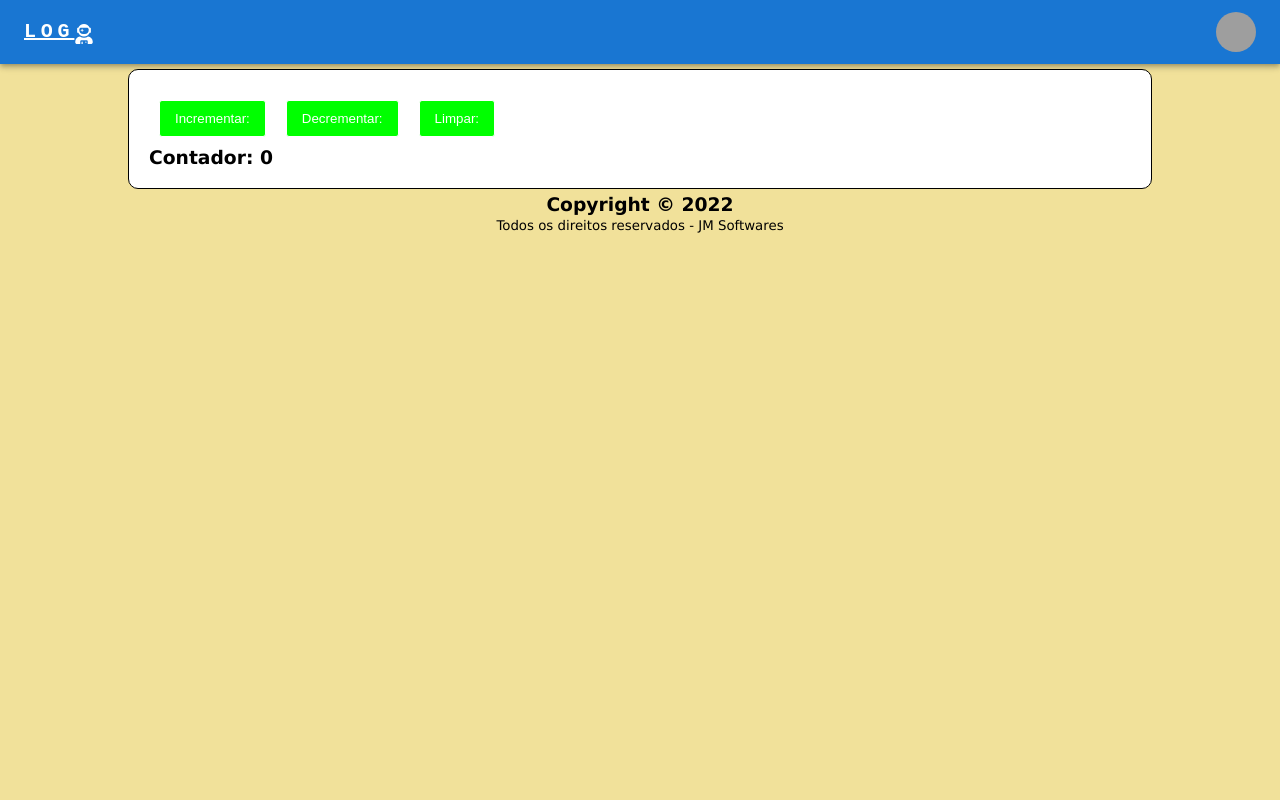
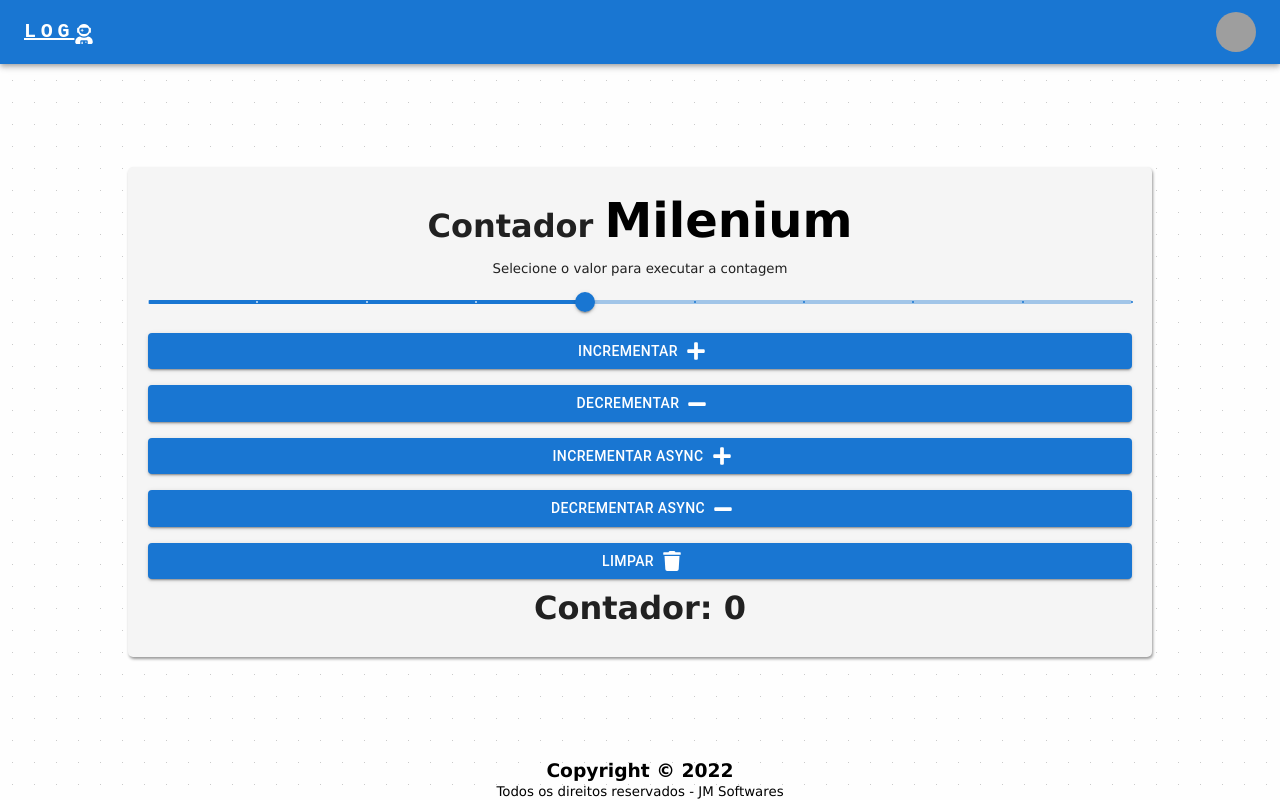
Before and after one commit to jrmsjorgesilva/Curso-react-Joao-Ribeiro, a React (Create React App) app: page /contador in a window 1280 px wide. Built offline with nearby package versions, Linux system fonts and the light colour scheme; grey boxes are pictures that could not be loaded.

Commit message:
adição de componente BankAccount

```diff
--- a/src/App.js
+++ b/src/App.js
@@ -12,6 +12,7 @@ import NavBar from './componentes/NavBar'
 import SocialWidget from './componentes/SocialWidget'
 import Feira from './componentes/Feira'
 import Fixit from './componentes/Fixit'
+import BankAccount from './componentes/BankAccount'
 import Footer from './componentes/Footer'
 // IMPORTS REDUX
 import { Provider } from 'react-redux'
@@ -79,6 +80,11 @@ const App = () => {
             >
             </Route>
             <Route
+              path='/bankaccount'
+              element={<BankAccount />}
+            >
+            </Route>
+            <Route
               path='*'
               element={<Page404 />}
             >
--- /dev/null
+++ b/src/componentes/BankAccount.js
@@ -0,0 +1,59 @@
+import React, { useState } from 'react';
+import { useSelector, useDispatch } from 'react-redux';
+import { TextField, Button, Stack } from '@mui/material'
+import { FaCreditCard, FaMoneyCheck } from 'react-icons/fa'
+import { depositAction, withdrawAction } from './Redux/Actions/BankAccountActions';
+
+const BankAccount = () => {
+
+    const account = useSelector(state => state.BankAccountReducer.account);
+
+    console.log(account, account.saldo);
+
+    const dispatch = useDispatch();
+
+    const [value, setValue] = useState(() => 0);
+
+    return(
+        <section className='app__container center'>
+            <h1 className='app__title'>BNK</h1>
+            <p>
+                <small className='m-3'>O banco digital que veio para mudar tudo</small>
+            </p>
+            <Stack direction='row' width='100%' spacing={2} margin={4}>
+                <TextField
+                    type='number'
+                    id='outlined-basic'
+                    placeholder='Valor'
+                    className='app__input'
+                    onChange={(e) => setValue(e.target.value)}
+                />
+                <Button
+                    variant='contained'
+                    startIcon={<FaCreditCard />}
+                    onClick={() => dispatch(depositAction(value))}
+                >
+                    Depositar
+                </Button>
+                <Button
+                    variant='contained'
+                    startIcon={<FaMoneyCheck />}
+                    onClick={() => dispatch(withdrawAction(value))}
+                >
+                    Sacar
+                </Button>
+                <TextField
+                    id="filled-read-only-input"
+                    label="Saldo em Conta"
+                    value={account.saldo}
+                    InputProps={{
+                        readOnly: true,
+                    }}
+                    variant="filled"
+                />
+            </Stack>
+        </section>
+    )
+}
+
+export default BankAccount;
--- a/src/componentes/Contador.js
+++ b/src/componentes/Contador.js
@@ -1,41 +1,105 @@
-import { connect, useSelector, useDispatch } from 'react-redux'
+import React, { useState } from 'react'
+import { useSelector, useDispatch } from 'react-redux'
 import { incrementAction, decrementAction, cleanAction } from './Redux/Actions/CounterActions'
+import { Button, Stack, Slider } from '@mui/material'
+import { FaPlus, FaMinus, FaTrash } from 'react-icons/fa'
 
 const Contador = () => {
 
+  const [sliderCount, setSliderCount] = useState(() =>  5);
+
   const count = useSelector(state => state.ContadorReducer.count);
-
-  console.log("CONTADOR:", count)
 
   const dispatch = useDispatch();
 
   const incrementaValor = () => {
-    dispatch(incrementAction());
+    dispatch(incrementAction(sliderCount));
   }
 
   const decrementaValor = () => {
-    dispatch(decrementAction());
+    dispatch(decrementAction(sliderCount));
   }
 
   const limpaValor = () => {
     dispatch(cleanAction());
   }
 
+  // set slider value text
+  const sliderValue = (e) => {
+    setSliderCount(e.target.value);
+  }
+
+  const incrementAsync = () => {
+    setTimeout(() => {
+      console.log("entrou no setTimeOut");
+      dispatch(incrementAction(sliderCount));
+    }, Math.floor(Math.random() * 4800));
+  }
+
+  const decrementAsync = () => {
+    setTimeout(() => {
+      dispatch(decrementAction(sliderCount));
+    }, Math.floor(Math.random() * 3300));
+  }
+
   return(
-    <div className='app__container'>
-    <button className='app__btn' onClick={() => incrementaValor()}>Incrementar: </button>
-    <button className='app__btn' onClick={() => decrementaValor()}>Decrementar: </button>
-    <button className='app__btn' onClick={() => limpaValor()}>Limpar: </button>
-    <h3>Contador: {count}</h3>
+    <div className='app__container center'>
+      <h1 className='m-2'>Contador <span className='app__title'>Milenium</span></h1>
+      <p className='m-3'>
+        <small>Selecione o valor para executar a contagem</small>
+      </p>
+       <Stack direction="column" spacing={2}>
+        <Slider
+            aria-label="Temperature"
+            defaultValue={5}
+            valueLabelDisplay="auto"
+            step={1}
+            marks
+            min={1}
+            max={10}
+            onChange={(e) => sliderValue(e)}
+          />
+        <Button
+          variant="contained"
+          endIcon={<FaPlus />}
+          onClick={() => incrementaValor()}
+        >
+          Incrementar
+        </Button>
+        <Button
+          variant="contained"
+          endIcon={<FaMinus />}
+          onClick={() => decrementaValor()}
+        >
+          Decrementar
+        </Button>
+        <Button
+          variant="contained"
+          endIcon={<FaPlus />}
+          onClick={() => incrementAsync()}
+        >
+          Incrementar Async
+        </Button>
+        <Button
+          variant="contained"
+          endIcon={<FaMinus />}
+          onClick={() => decrementAsync()}
+        >
+          Decrementar Async
+        </Button>
+        <Button
+          variant="contained"
+          endIcon={<FaTrash />}
+          onClick={() => limpaValor()}
+        >
+          Limpar
+        </Button>
+       </Stack>
+
+      <h1 className='center m-3'>Contador: {count}</h1>
     </div>
   )
 }
 
-// const mapStateToProps = (state) => {
-//   return {
-//     count: state.count
-//   }
-// }
 
-// export default connect(mapStateToProps)(Contador);
 export default Contador;
--- a/src/componentes/NavBar.js
+++ b/src/componentes/NavBar.js
@@ -22,7 +22,7 @@ const NavBar = () => {
 
   // MUI code
 
-  const pages = ['fetchapp', 'cards', 'contador', 'comments', 'dadosclientes', 'invertexto', 'slides'];
+  const pages = ['Fetchapp', 'Cards', 'Contador', 'Comments', 'Dadosclientes', 'Invertexto', 'Slides', 'Feira', 'Fixit', 'Bankaccount'];
   const settings = ['Sobre', 'Minha Conta', 'Configurações', 'Logout'];
 
   const [anchorElNav, setAnchorElNav] = useState(() => null);
--- /dev/null
+++ b/src/componentes/Redux/Actions/BankAccountActions.js
@@ -0,0 +1,25 @@
+// constantes
+const DEPOSIT = 'DEPOSIT';
+const WITHDRAW = 'WITHDRAW';
+
+// Actions
+const depositAction = (value) => {
+    return {
+        type: DEPOSIT,
+        payload: value
+    }
+}
+
+const withdrawAction = (value) => {
+    return {
+        type: WITHDRAW,
+        payload: value
+    }
+}
+
+export {
+    DEPOSIT,
+    WITHDRAW,
+    depositAction,
+    withdrawAction,
+}
--- a/src/componentes/Redux/Actions/CounterActions.js
+++ b/src/componentes/Redux/Actions/CounterActions.js
@@ -6,15 +6,17 @@ export const DECREMENT = 'DECREMENT'
 export const CLEAN = 'CLEAN'
 
 // Actions
-const incrementAction = () => {
+const incrementAction = (value) => {
   return {
-      type: INCREMENT
+      type: INCREMENT,
+      payload: value
   }
 }
 
-const decrementAction = () => {
+const decrementAction = (value) => {
   return {
-    type: DECREMENT
+    type: DECREMENT,
+    payload: value
   }
 }
 
--- /dev/null
+++ b/src/componentes/Redux/Reducers/BankAccountReducer.js
@@ -0,0 +1,31 @@
+import { DEPOSIT, WITHDRAW } from '../Actions/BankAccountActions'
+
+const INITIAL_SALDO = {
+    account: {
+        id: 1,
+        name: 'Matteus',
+        lastName: 'Santhiago Albuquerque',
+        saldo: 324.34,
+        typeAccount: 'premium'
+    }
+}
+
+
+const BankAccountReducer = (state = INITIAL_SALDO, action) => {
+    switch(action.type) {
+        case DEPOSIT:
+            // return {
+            //     state.account: state + action.payload
+            // }
+            console.log("action.payload", action.payload);
+        case WITHDRAW:
+            return {
+                ...state,
+                saldo: state.saldo - action.payload
+            };
+        default:
+            return state;
+    }
+}
+
+export default BankAccountReducer;
--- a/src/componentes/Redux/Reducers/CounterReducer.js
+++ b/src/componentes/Redux/Reducers/CounterReducer.js
@@ -8,10 +8,11 @@ const INITIAL_COUNT = {
 function CounterReducer(state = INITIAL_COUNT, action) {
   switch (action.type) {
     case 'INCREMENT':
-      return { count: state.count + 1 }
+      console.log("action.payload", action.payload)
+      return { count: state.count + action.payload }
       break;
     case 'DECREMENT':
-      return { count: state.count - 1 }
+      return { count: state.count - action.payload }
       break;
     case 'CLEAN':
       return { count: state.count * 0 }
--- a/src/componentes/Redux/Store/Store.js
+++ b/src/componentes/Redux/Store/Store.js
@@ -7,6 +7,7 @@ import CardsReducer from '../Reducers/CardsReducer'
 import TodoReducer from '../Reducers/TodoReducer'
 import FixitReducer from '../Reducers/FixitReducer'
 import FeiraReducer from '../Reducers/FeiraReducer'
+import BankAccountReducer from '../Reducers/BankAccountReducer'
 
 const store = createStore(combineReducers(
   {
@@ -17,6 +18,7 @@ const store = createStore(combineReducers(
     TodoReducer,
     FixitReducer,
     FeiraReducer,
+    BankAccountReducer,
   }
 ), applyMiddleware(thunk));
 
--- a/src/index.css
+++ b/src/index.css
@@ -22,7 +22,8 @@
 
 body {
   font-family: verdana, sans-serif;
-  background-color: rgba(240, 222, 144, .9);
+  background: linear-gradient(90deg, #fefefe 21px, transparent 1%) center, linear-gradient(#fefefe 21px, transparent 1%) center, #cacaca;
+  background-size: 22px 22px;
   display: flex;
   flex-direction: column;
   align-items: center;
@@ -78,11 +79,12 @@ body {
   width: 80%;
   min-width: 500px;
   padding: 20px;
-  margin: 5px auto;
-  border: 1px solid black;
-  border-radius: 10px;
-  background-color: white;
-  color: black;
+  margin: auto;
+  border: none;
+  border-radius: 5px;
+  background-color: whitesmoke;
+  box-shadow: rgba(0, 0, 0, .4) 1px 2px 3px;
+  color: #212121;
 }
 
 .app__title {
```
